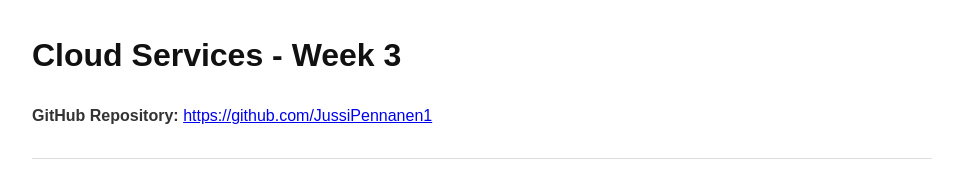
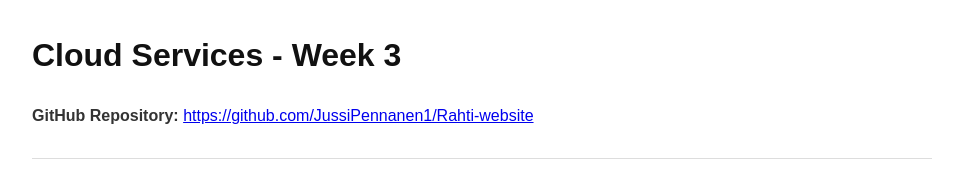
Before and after one commit to JussiPennanen1/Rahti-website, a plain HTML site: page index.html in a window 1280 px wide. Shown: the top 186 px of the page, without its empty margins (158-1113 px from the left). Drawn offline with Linux system fonts and the light colour scheme.

Commit message:
Update index.html

```diff
--- a/index.html
+++ b/index.html
@@ -36,7 +36,7 @@
 <body>
 
   <h1>Cloud Services - Week 3</h1>
-  <p><strong>GitHub Repository:</strong> <a href="https://github.com/JussiPennanen1">https://github.com/JussiPennanen1</a></p>
+  <p><strong>GitHub Repository:</strong> <a href="https://github.com/JussiPennanen1/Rahti-website">https://github.com/JussiPennanen1/Rahti-website</a></p>
 
   <hr>
 
```
